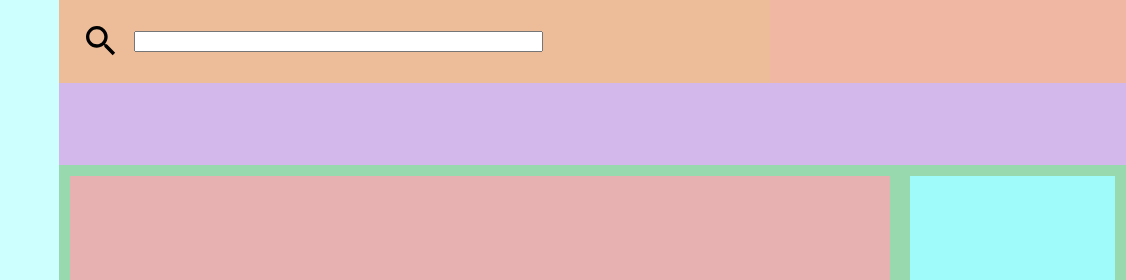
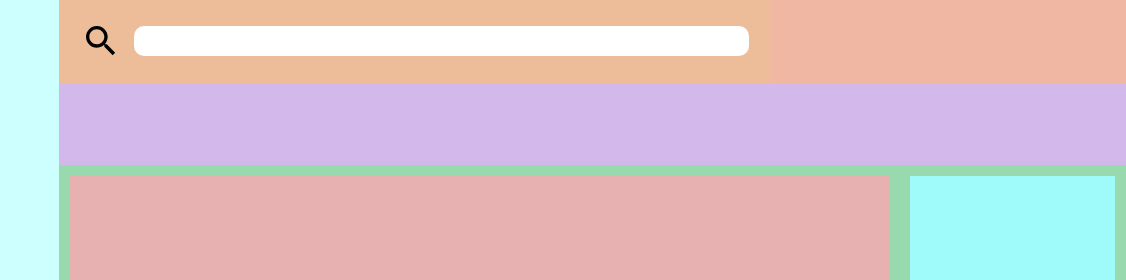
Before and after one commit to caleb-hoang/odin-admin-dashboard, a plain HTML site: page index.html in a window 1280 px wide. Shown: the top 280 px of the page, 154-1280 px from the left. Drawn offline with Linux system fonts and the light colour scheme.

Commit message:
Stylized searchbar

```diff
--- a/style.css
+++ b/style.css
@@ -77,7 +77,10 @@ html, body {
 }
 
 #searchbox input {
-    width: 60%
+    width: 100%;
+    height: 70%;
+    border-style:none;
+    border-radius: 10px;
 }
 
 #searchbox img {
```
